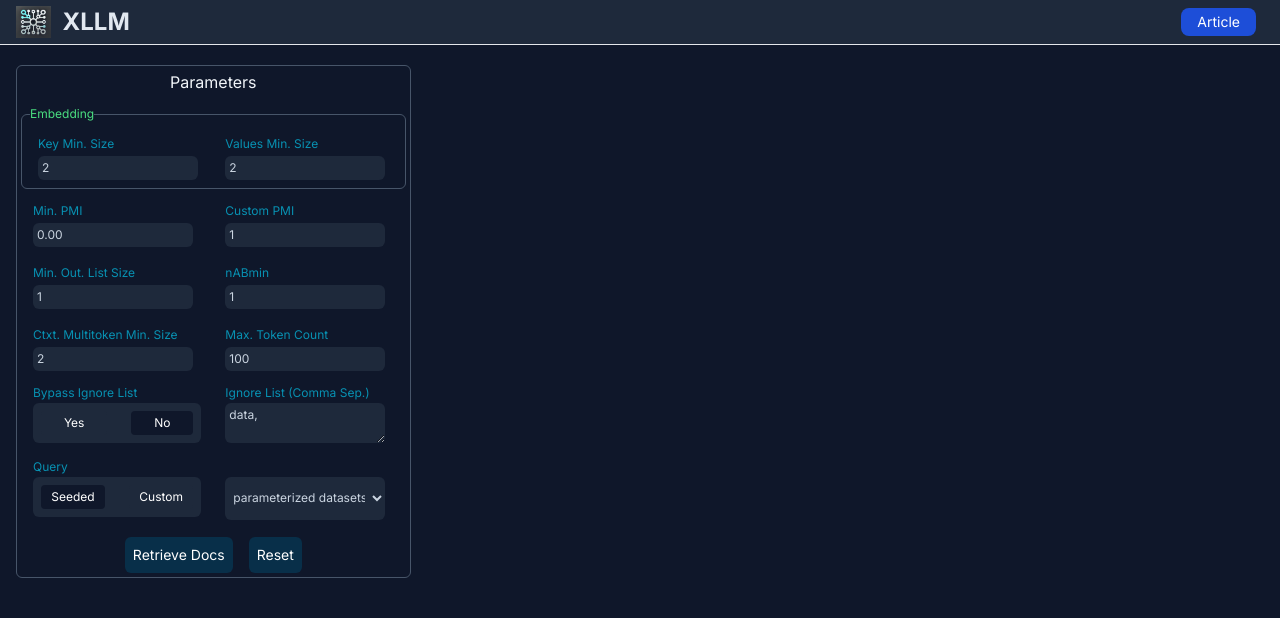
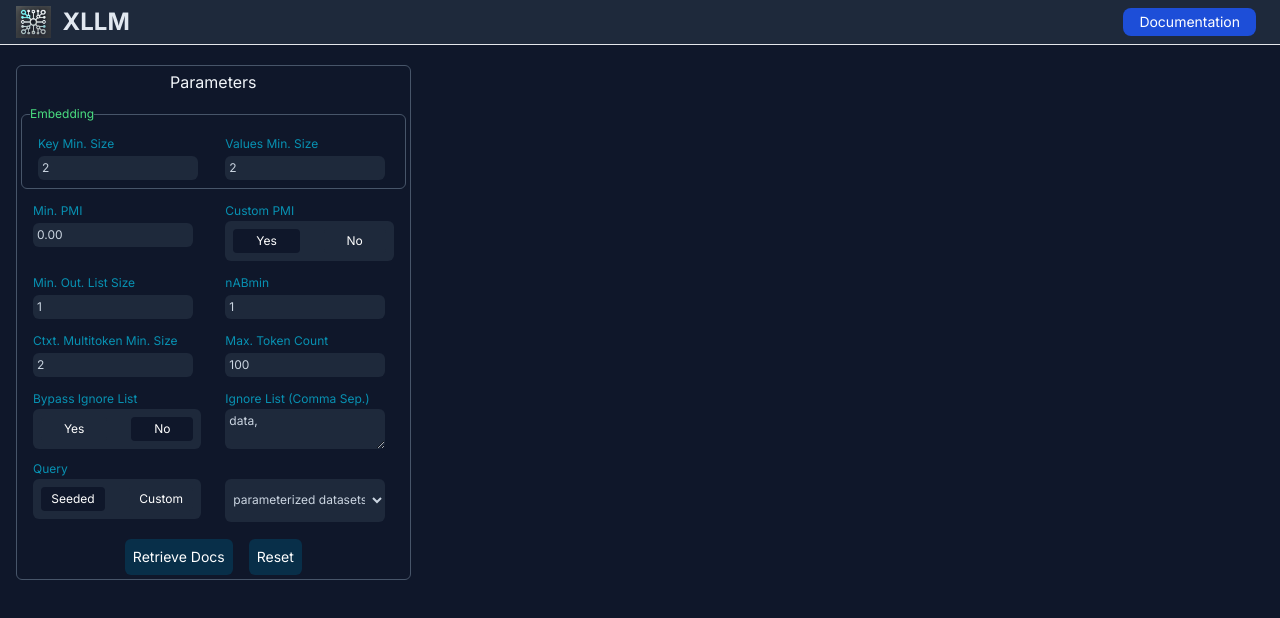
Before and after one commit to rajiviyer/xllm_web_api, a Next.js app in the folder frontend/: page / in a window 1280 px wide. Shown: the top 618 px of the page. Built offline with nearby package versions, Linux system fonts and the light colour scheme.

Commit message:
Update Documentation Link & a parameter

```diff
--- a/frontend/components/Card.css
+++ b/frontend/components/Card.css
@@ -46,7 +46,7 @@ body {
       var(--card-box-shadow-2),
     0 0 0 1px var(--card-border-color);
   width: 240px; /* Fixed width */
-  height: 240px; /* Fixed height */
+  height: 280px; /* Fixed height */
   display: inline-block;
   vertical-align: top;
   position: relative; /* Required for tooltip positioning */
--- a/frontend/components/Navbar.tsx
+++ b/frontend/components/Navbar.tsx
@@ -14,12 +14,12 @@ function Navbar() {
           </span>
         </a>
         <div className="flex pr-6 md:order-2 space-x-5 md:space-x-0 rtl:space-x-reverse">
-          <Link href="https://mltblog.com/3WcTS9C" className="py-1">
+          <Link href="https://mltblog.com/4dNPSnB" className="py-1">
             <button
               type="button"
               className="text-white bg-blue-700 hover:bg-blue-800 focus:ring-4 focus:outline-none focus:ring-blue-300 font-medium rounded-lg text-sm px-4 py-1 text-center dark:bg-blue-600 dark:hover:bg-blue-700 dark:focus:ring-blue-800"
             >
-              Article
+              Documentation
             </button>
           </Link>
         </div>
--- a/frontend/components/ParamForm.tsx
+++ b/frontend/components/ParamForm.tsx
@@ -14,6 +14,7 @@ const ParamForm: React.FC<ResultDocProps> = ({ setResult }) => {
   const { register, handleSubmit } = useForm<FormType>();
   const [byPassList, setByPassList] = useState(false);
   const [seedQuery, setSeedQuery] = useState(true);
+  const [customPMI, setCustomPMI] = useState(true);
 
   // State to track the height of the textarea
   const [heightIgnoreList, setHeightIgnoreList] = useState<string>("auto");
@@ -23,7 +24,7 @@ const ParamForm: React.FC<ResultDocProps> = ({ setResult }) => {
     embeddingKeyMinSize: "2",
     embeddingValuesMinSize: "2",
     min_pmi: "0.00",
-    Customized_pmi: "1",
+    Customized_pmi: true,
     ContextMultitokenMinSize: "2",
     maxTokenCount: "100",
     minOutputListSize: "1",
@@ -47,6 +48,10 @@ const ParamForm: React.FC<ResultDocProps> = ({ setResult }) => {
     }));
   };
 
+  const handleOptionButtonClickCustomPMI = (option: boolean) => {
+    // console.log("custom pmi", option);
+    setCustomPMI(option);
+  };
   const handleOptionButtonClickIgnoreList = (option: boolean) => {
     // console.log("bypass", option);
     setByPassList(option);
@@ -60,6 +65,7 @@ const ParamForm: React.FC<ResultDocProps> = ({ setResult }) => {
   const handleResetButtonClick = () => {
     setFormData(defaultFormData);
     setResult({ embeddings: [], docs: [] });
+    setCustomPMI(true);
     setByPassList(false);
     setSeedQuery(true);
     setFormData((prevFormData) => ({
@@ -87,7 +93,12 @@ const ParamForm: React.FC<ResultDocProps> = ({ setResult }) => {
   };
 
   const retrieveDocs = async (data: Object) => {
-    data = { ...data, bypassIgnoreList: byPassList ? 1 : 0 };
+    data = {
+      ...data,
+      bypassIgnoreList: byPassList ? 1 : 0,
+      Customized_pmi: customPMI,
+    };
+
     if (data) {
       console.log(data);
     } else {
@@ -157,7 +168,7 @@ const ParamForm: React.FC<ResultDocProps> = ({ setResult }) => {
             </div>
           </div>
         </fieldset>
-        <div className="flex flex-wrap mb-3">
+        <div className="flex flex-wrap mb-2">
           <div className="w-full md:w-1/2 px-3 mb-6 md:mb-0">
             <label className="text-cyan-600 text-xs" htmlFor="min_pmi">
               Min. PMI
@@ -175,17 +186,23 @@ const ParamForm: React.FC<ResultDocProps> = ({ setResult }) => {
             <label className="text-cyan-600 text-xs" htmlFor="Customized_pmi">
               Custom PMI
             </label>
-            <input
+            <OptionButton
+              handleOptionButtonClick={handleOptionButtonClickCustomPMI}
+              selectedOption={customPMI}
+              option1="Yes"
+              option2="No"
+            />
+            {/* <input
               type="number"
               {...register("Customized_pmi", { required: true })}
               value={formData.Customized_pmi}
               onChange={(event) => handleInputChange(event)}
               // placeholder="1"
               className="bg-slate-800 text-slate-300 text-xs rounded-md w-40 p-1"
-            />
+            /> */}
           </div>
         </div>
-        <div className="flex flex-wrap mb-3">
+        <div className="flex flex-wrap mb-2">
           <div className="w-full md:w-1/2 px-3 mb-6 md:mb-0">
             <label
               className="text-cyan-600 text-xs"
@@ -246,7 +263,7 @@ const ParamForm: React.FC<ResultDocProps> = ({ setResult }) => {
             />
           </div>
         </div>
-        <div className="flex flex-wrap mb-1">
+        <div className="flex flex-wrap">
           <div className="w-full md:w-1/2 px-3 mb-6 md:mb-0">
             <label className="text-cyan-600 text-xs">Bypass Ignore List</label>
             <OptionButton
--- a/frontend/lib/utils/data.ts
+++ b/frontend/lib/utils/data.ts
@@ -6,5 +6,4 @@ export const queries = [
   "eventhub files blob storage single parquet",
   "parquet blob eventhub more files less storage single table",
   "MLTxQuest Data Assets Detailed Information page",
-  "stellar table",
 ];
--- a/frontend/lib/utils/types.tsx
+++ b/frontend/lib/utils/types.tsx
@@ -3,7 +3,7 @@ export interface FormType {
   embeddingValuesMinSize: number;
   min_pmi: number;
   nABmin: number;
-  Customized_pmi: number;
+  Customized_pmi: boolean;
   ContextMultitokenMinSize: number;
   maxTokenCount: number;
   minOutputListSize: number;
```
Also changed, not shown: 2 other files (tests, documents, lock files or other folders).
